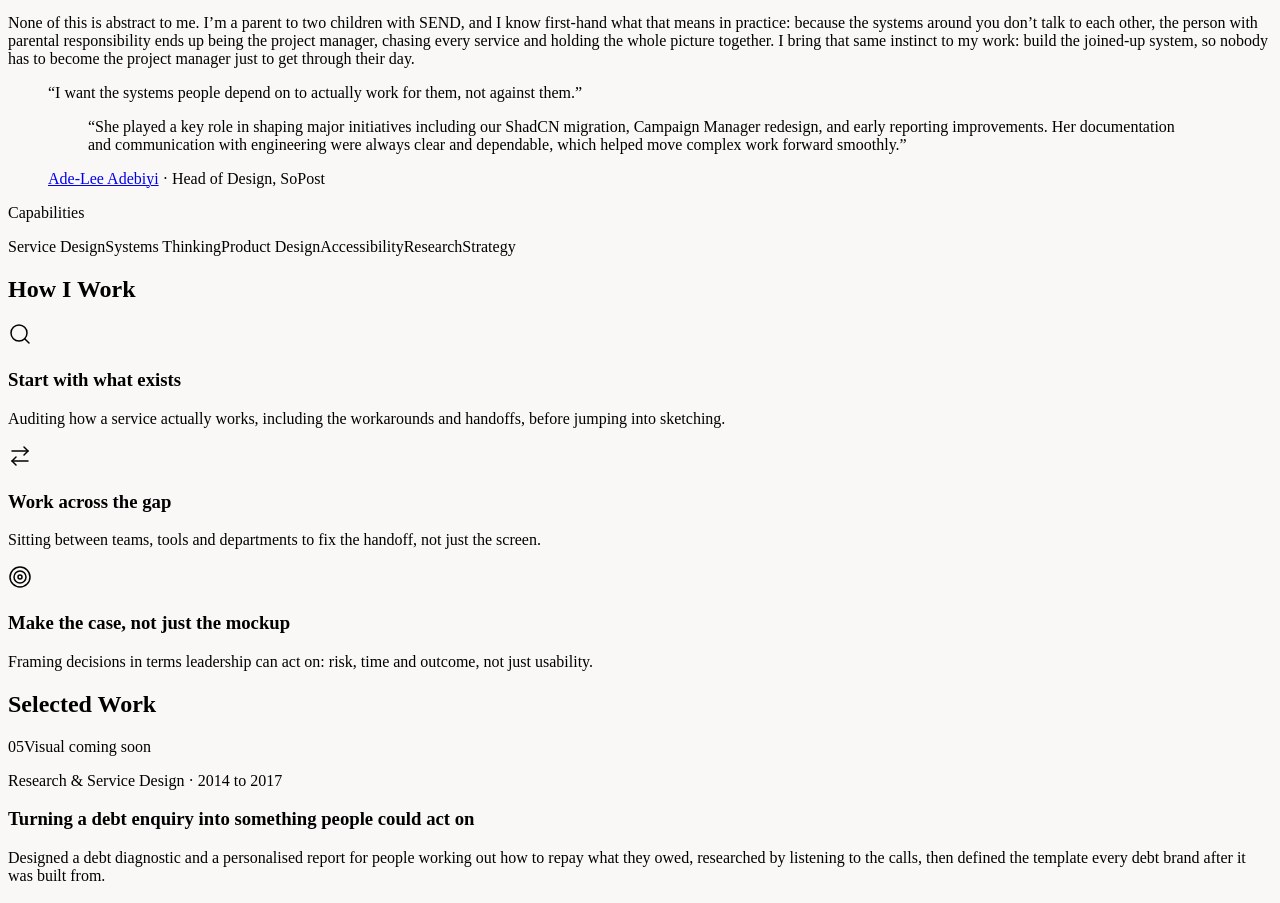
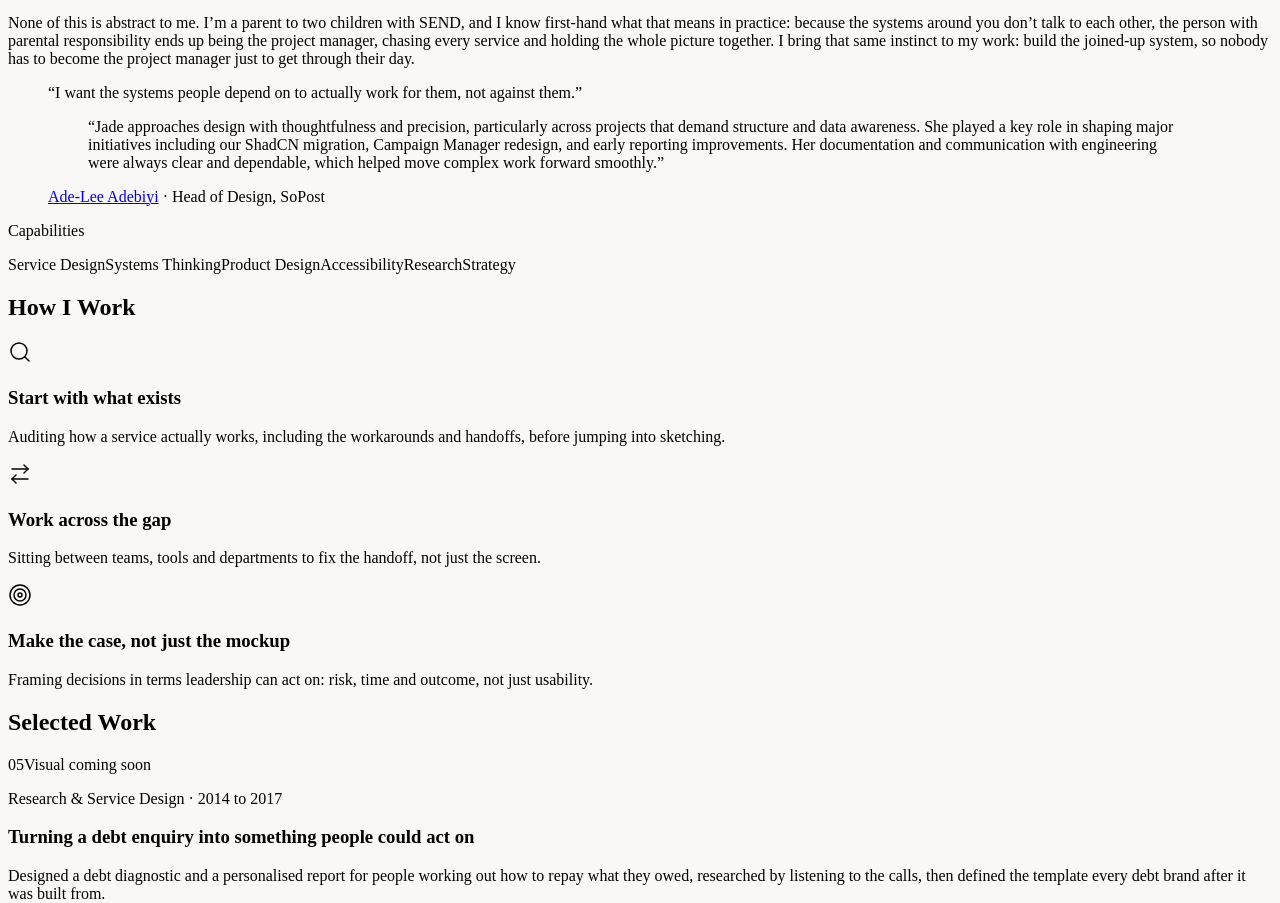
Before and after one commit to jadeparrish/portfolio, a Next.js app: page / in a window 1280 px wide. Shown: the part 1702-2605 px from the top of the page. Built offline with nearby package versions, Linux system fonts and the light colour scheme.

Commit message:
Update testimonial quote for clarity and detail

```diff
--- a/app/page.js
+++ b/app/page.js
@@ -220,11 +220,13 @@ export default function PortfolioHomepage() {
                 <Testimonial
                   quote={
                     <>
-                      She played a key role in shaping major initiatives including our
-                      ShadCN migration, Campaign Manager redesign, and early reporting
-                      improvements. Her documentation and communication with engineering
-                      were always clear and dependable, which helped move complex work
-                      forward smoothly.
+                      Jade approaches design with thoughtfulness and precision,
+                      particularly across projects that demand structure and data
+                      awareness. She played a key role in shaping major initiatives
+                      including our ShadCN migration, Campaign Manager redesign, and early
+                      reporting improvements. Her documentation and communication with
+                      engineering were always clear and dependable, which helped move
+                      complex work forward smoothly.
                     </>
                   }
                   name="Ade-Lee Adebiyi"
```
